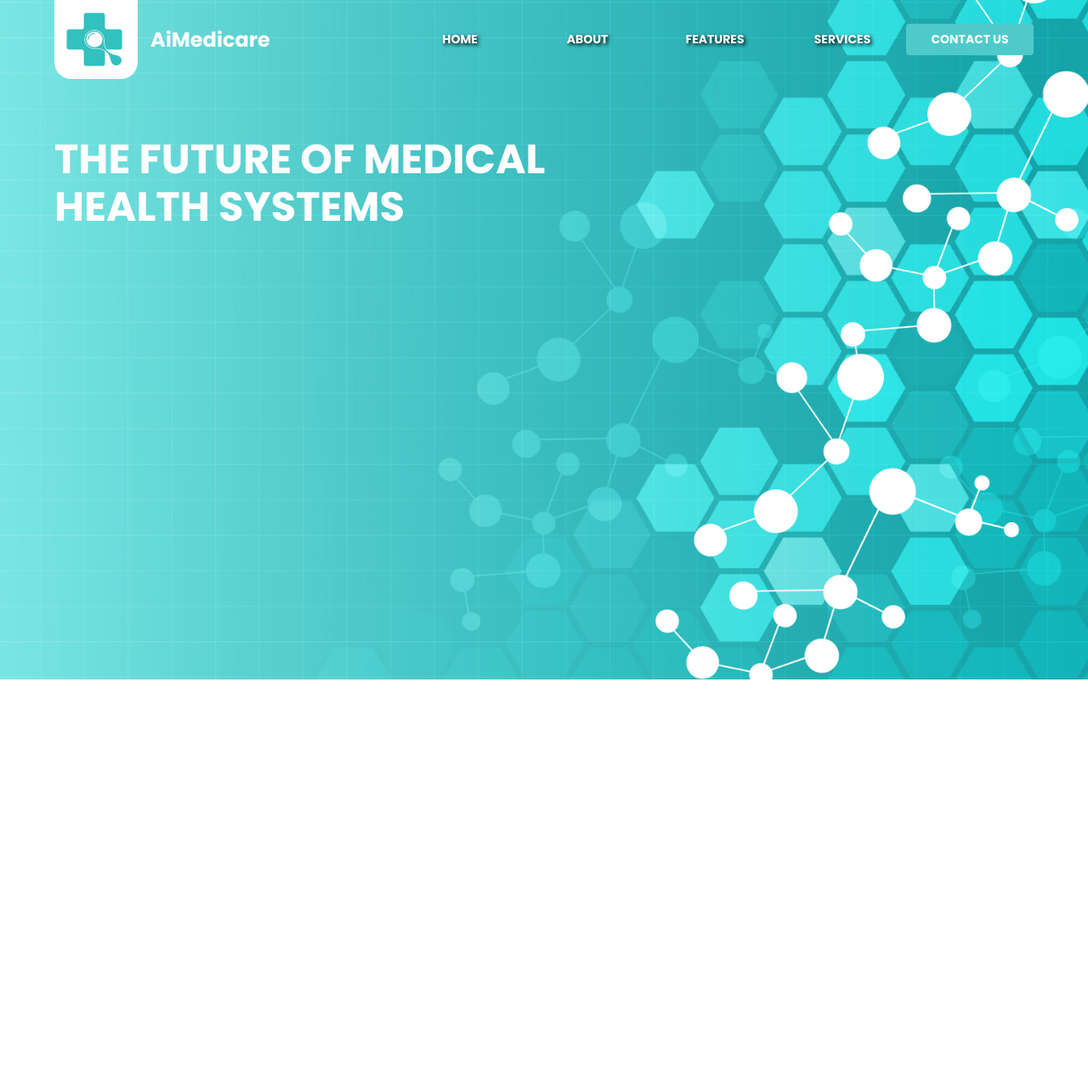
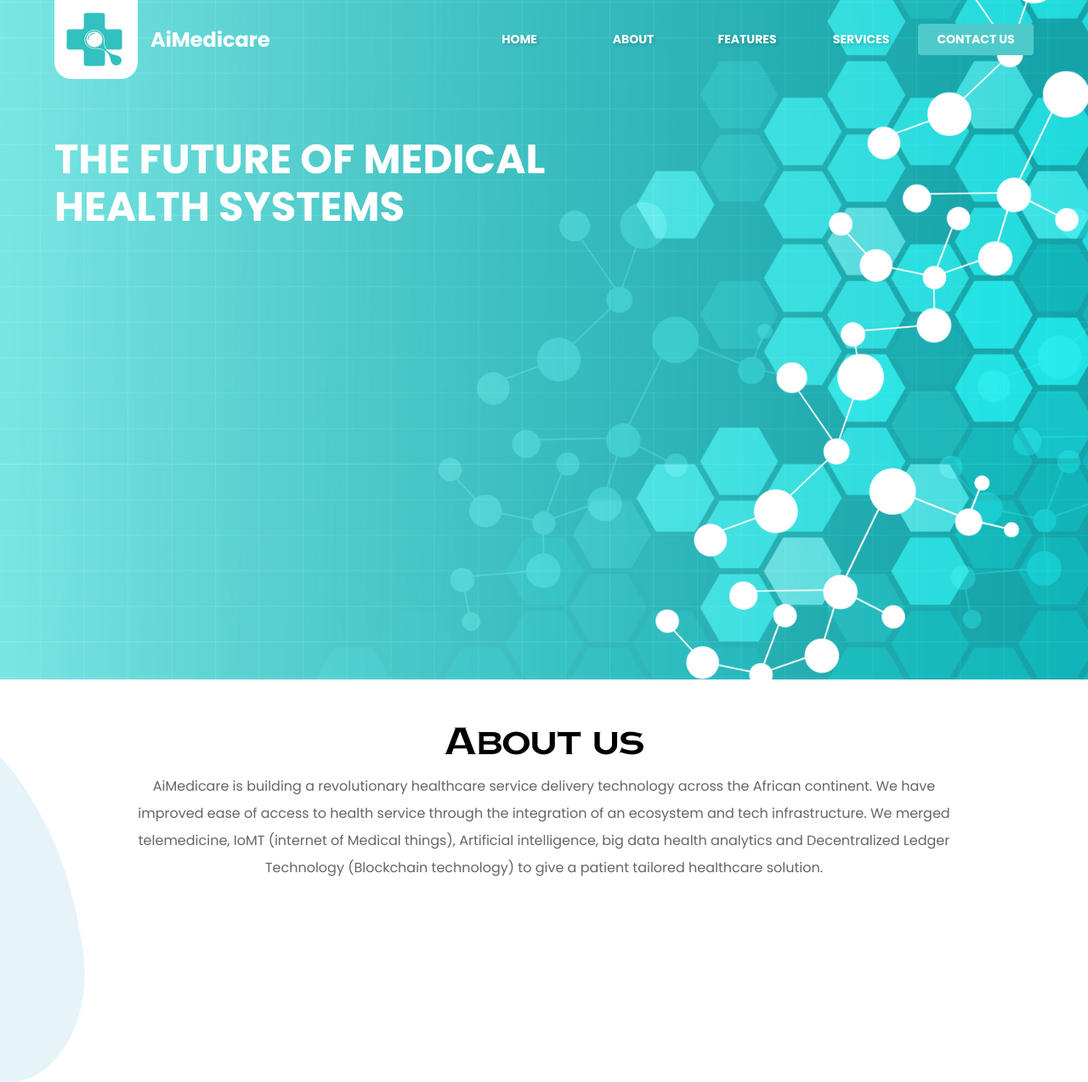
Before and after one commit to Habib-Ahmad/aimedicare-landing-page, a React (Create React App) app: page / in a window 1280 px wide. Shown: the whole page at 85% size. Before the commit the page ends 800 px from the top, so only its background shows below. Built offline with nearby package versions, Linux system fonts and the light colour scheme.

Commit message:
About section complete

```diff
--- a/src/App.tsx
+++ b/src/App.tsx
@@ -2,12 +2,14 @@ import { ThemeProvider } from '@mui/material/styles';
 import { theme } from './themes/theme';
 import NavBar from './components/NavBar/NavBar';
 import Header from './components/Header/Header';
+import About from './components/About/About';
 
 const App = (): JSX.Element => {
 	return (
 		<ThemeProvider theme={theme}>
 			<NavBar />
 			<Header />
+			<About />
 		</ThemeProvider>
 	);
 };
--- /dev/null
+++ b/src/components/About/About.tsx
@@ -0,0 +1,27 @@
+import { Box, Typography } from '@mui/material';
+import { useStyles } from './useStyles';
+import blob from '../../assets/about/blob.svg';
+
+const About = (): JSX.Element => {
+	const classes = useStyles();
+
+	return (
+		<Box className={classes.about}>
+			<img src={blob} alt="" className={classes.blob} />
+			<Typography variant="h2" sx={{ marginBottom: 2 }}>
+				About Us
+			</Typography>
+			<Typography className={classes.body}>
+				AiMedicare is building a revolutionary healthcare service delivery
+				technology across the African continent. We have improved ease of access
+				to health service through the integration of an ecosystem and tech
+				infrastructure. We merged telemedicine, IoMT (internet of Medical
+				things), Artificial intelligence, big data health analytics and
+				Decentralized Ledger Technology (Blockchain technology) to give a
+				patient tailored healthcare solution.
+			</Typography>
+		</Box>
+	);
+};
+
+export default About;
--- /dev/null
+++ b/src/components/About/useStyles.ts
@@ -0,0 +1,28 @@
+import { Theme } from '@mui/material';
+import { makeStyles } from '@mui/styles';
+
+export const useStyles = makeStyles((theme: Theme) => ({
+	about: {
+		paddingTop: theme.spacing(6),
+		position: 'relative'
+	},
+	blob: {
+		position: 'absolute',
+		left: 0,
+		width: '100px'
+	},
+	body: {
+		'&.MuiTypography-root': {
+			textAlign: 'center',
+			color: '#666666',
+			lineHeight: '2rem',
+			padding: theme.spacing(0, 20),
+
+			[theme.breakpoints.down('md')]: {
+				fontSize: '0.875rem',
+				lineHeight: '1.5rem',
+				padding: theme.spacing(0, 3)
+			}
+		}
+	}
+}));
--- a/src/components/NavBar/NavBar.tsx
+++ b/src/components/NavBar/NavBar.tsx
@@ -15,14 +15,14 @@ const NavBar = () => {
 
 	return (
 		<Grid container className={classes.navbar}>
-			<Grid item xs={8} sm={3} sx={{ display: 'flex', alignItems: 'center' }}>
+			<Grid item xs={10} sm={5} sx={{ display: 'flex', alignItems: 'center' }}>
 				<img src={logo} alt="aiMedicare" className={classes.logo} />
 				<Typography className={classes.logoText}>AiMedicare</Typography>
 			</Grid>
 			<Grid
 				item
-				xs={4}
-				sm={9}
+				xs={2}
+				sm={7}
 				sx={{
 					display: 'flex',
 					alignItems: 'center',
--- a/src/components/NavBar/useStyles.ts
+++ b/src/components/NavBar/useStyles.ts
@@ -9,7 +9,7 @@ export const useStyles = makeStyles((theme: Theme) => ({
 		top: 0,
 
 		'&>.MuiGrid-root>.MuiButton-text': {
-			textShadow: '2px 2px 4px rgba(0,0,0,1)'
+			textShadow: '2px 2px 4px rgba(0,0,0,.2)'
 		}
 	},
 	logo: {
--- a/src/index.css
+++ b/src/index.css
@@ -16,3 +16,9 @@ code {
 	font-family: source-code-pro, Menlo, Monaco, Consolas, 'Courier New',
 		monospace;
 }
+
+@font-face {
+	font-family: 'Copperplate';
+	src: local('CopperPlate'),
+		url(./fonts/Copperplate\ Gothic\ Bold.otf) format('opentype');
+}
--- a/src/themes/theme.ts
+++ b/src/themes/theme.ts
@@ -1,4 +1,7 @@
 import { createTheme } from '@mui/material/styles';
+import { createBreakpoints } from '@mui/system';
+
+const breakpoints = createBreakpoints({});
 
 export const theme = createTheme({
 	typography: {
@@ -7,6 +10,25 @@ export const theme = createTheme({
 			textTransform: 'uppercase',
 			fontSize: '3rem',
 			fontWeight: 700
+		},
+
+		h2: {
+			fontFamily: "'Copperplate'",
+			fontSize: '2rem',
+			textAlign: 'center',
+			textTransform: 'lowercase',
+
+			'&::first-letter': {
+				fontSize: '2.4rem'
+			},
+
+			[breakpoints.down('md')]: {
+				fontSize: '1.3rem',
+
+				'&::first-letter': {
+					fontSize: '1.8rem'
+				}
+			}
 		},
 		button: {
 			fontWeight: 700
```
Also changed, not shown: src/assets/about/blob.svg (added), src/fonts/Copperplate Gothic Bold.otf (added).
